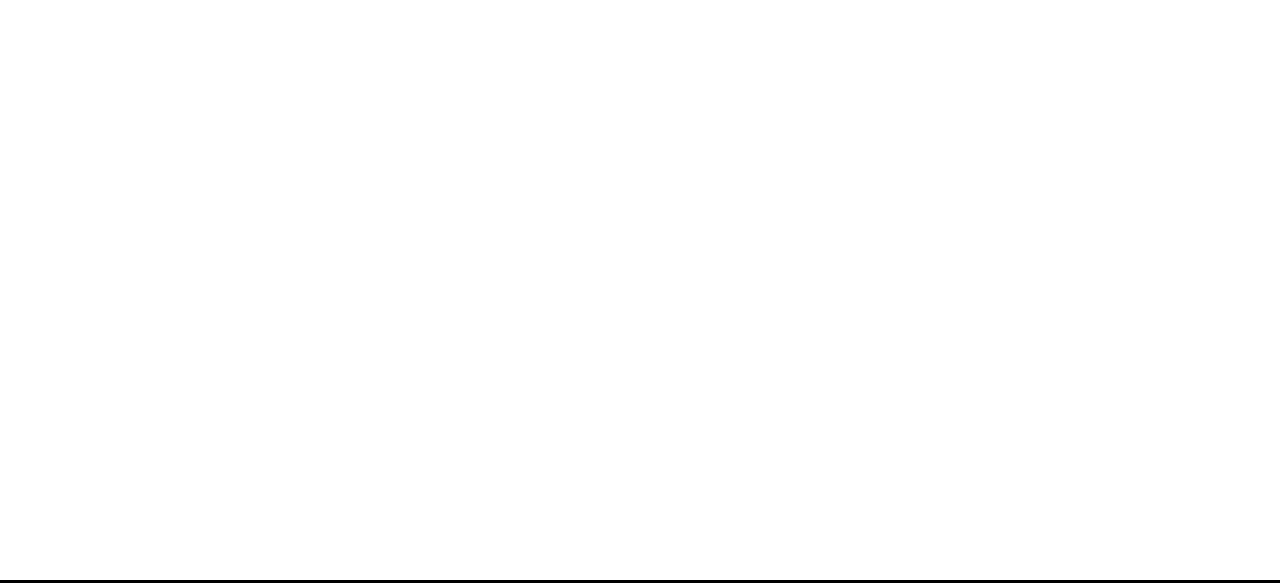
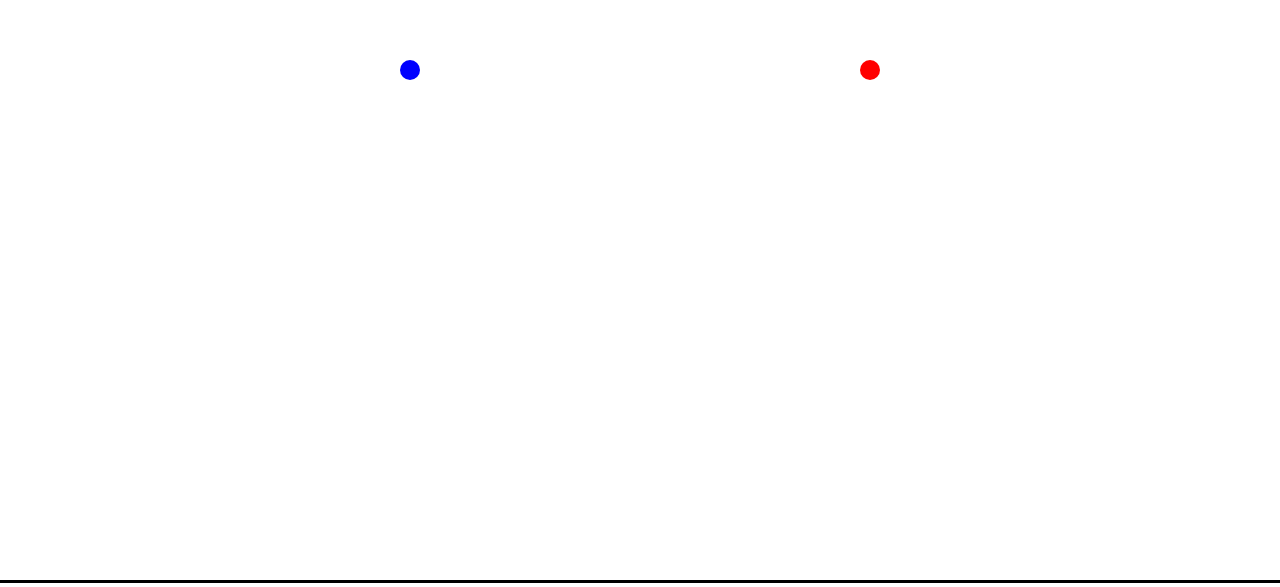
Before and after one commit to einsy-dev/Game, a React (Create React App) app: page / in a window 1280 px wide. Shown: the part 268-855 px from the top of the page. Built offline with nearby package versions, Linux system fonts and the light colour scheme.

Commit message:
shooting

```diff
--- a/src/app/App.js
+++ b/src/app/App.js
@@ -47,12 +47,15 @@ class Field {
 class Player {
   #interval = null;
   speed = 5;
+
   constructor(x, y, radius, color, field) {
     this.x = x;
     this.y = y;
     this.radius = radius;
     this.color = color;
+    this.field = field;
     Object.assign(this, field);
+    this.fire = new Fire(800, 60, 10, color, field);
     this.canvas.addEventListener('mousemove', e => {
       this.mX = e.clientX - this.canvas.offsetLeft;
       this.mY = e.clientY - this.canvas.offsetTop;
@@ -60,11 +63,7 @@ class Player {
     this.move();
   }
 
-  checkCollision(x, y) {
-    if (Math.sqrt(Math.pow(this.x - x, 2) + Math.pow(this.y - y, 2)) < this.radius) {
-      this.speed = -this.speed;
-    }
-  }
+
 
   draw() {
     this.ctx.beginPath();
@@ -72,6 +71,7 @@ class Player {
     this.ctx.fillStyle = this.color;
     this.ctx.fill();
     this.ctx.closePath();
+    this.fire.draw();
   }
 
   move() {
@@ -82,9 +82,13 @@ class Player {
       } else {
         this.speed = -this.speed;
       }
-      this.checkCollision(this.mX, this.mY);
+      if (Math.sqrt(Math.pow(this.x - this.mX, 2) + Math.pow(this.y - this.mY, 2)) < this.radius) {
+        this.speed = -this.speed;
+      }
+      if (this.fire.x < 0 || this.fire.x > this.canvas.width) {
+        this.fire = new Fire(this.x, this.y, 10, this.color, this.field);
+      }
     }, 10);
-    this.draw();
   }
 
   stop() {
@@ -92,3 +96,26 @@ class Player {
     this.#interval = null;
   }
 }
+
+class Fire {
+  speed = 10;
+  constructor(x, y, radius, color, field) {
+    this.x = x;
+    this.y = y;
+    this.radius = radius;
+    this.color = color;
+    Object.assign(this, field);
+    if (this.x > this.canvas.width / 2) {
+      this.speed = -this.speed;
+    }
+  }
+
+  draw() {
+    this.x += this.speed;
+    this.ctx.beginPath();
+    this.ctx.arc(this.x, this.y, this.radius, 0, 2 * Math.PI);
+    this.ctx.fillStyle = this.color;
+    this.ctx.fill();
+    this.ctx.closePath();
+  }
+}
```
